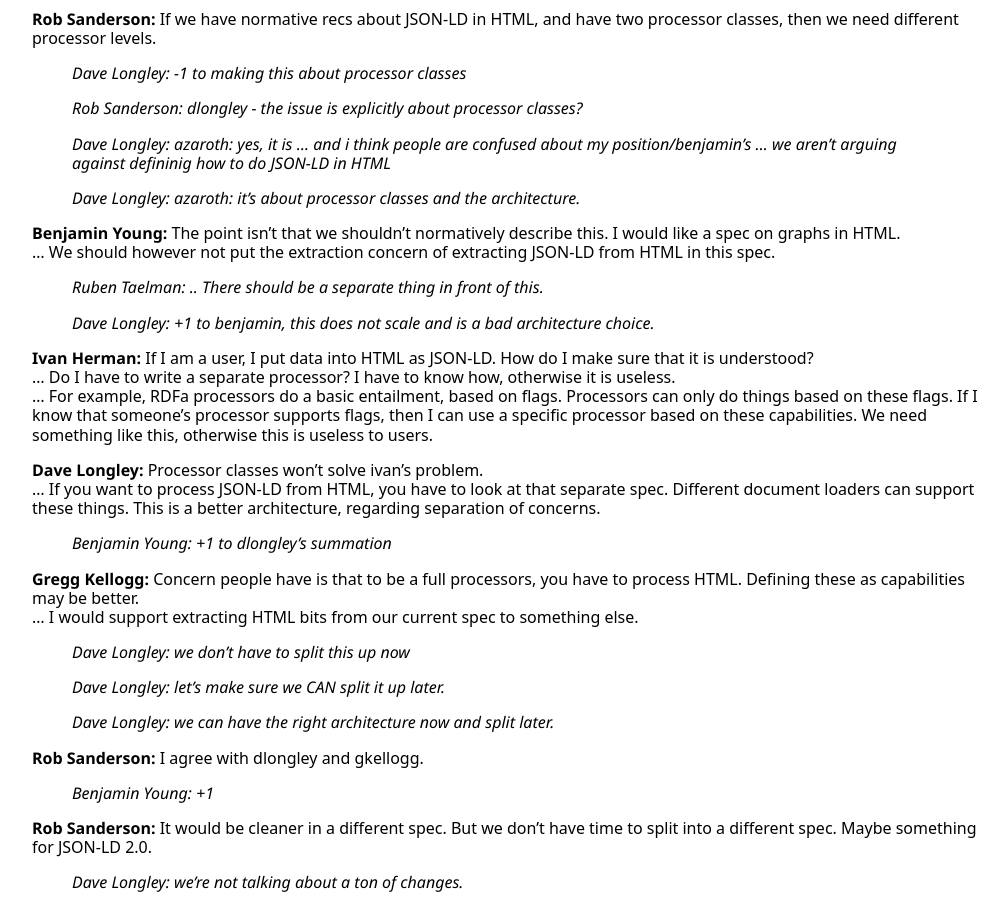
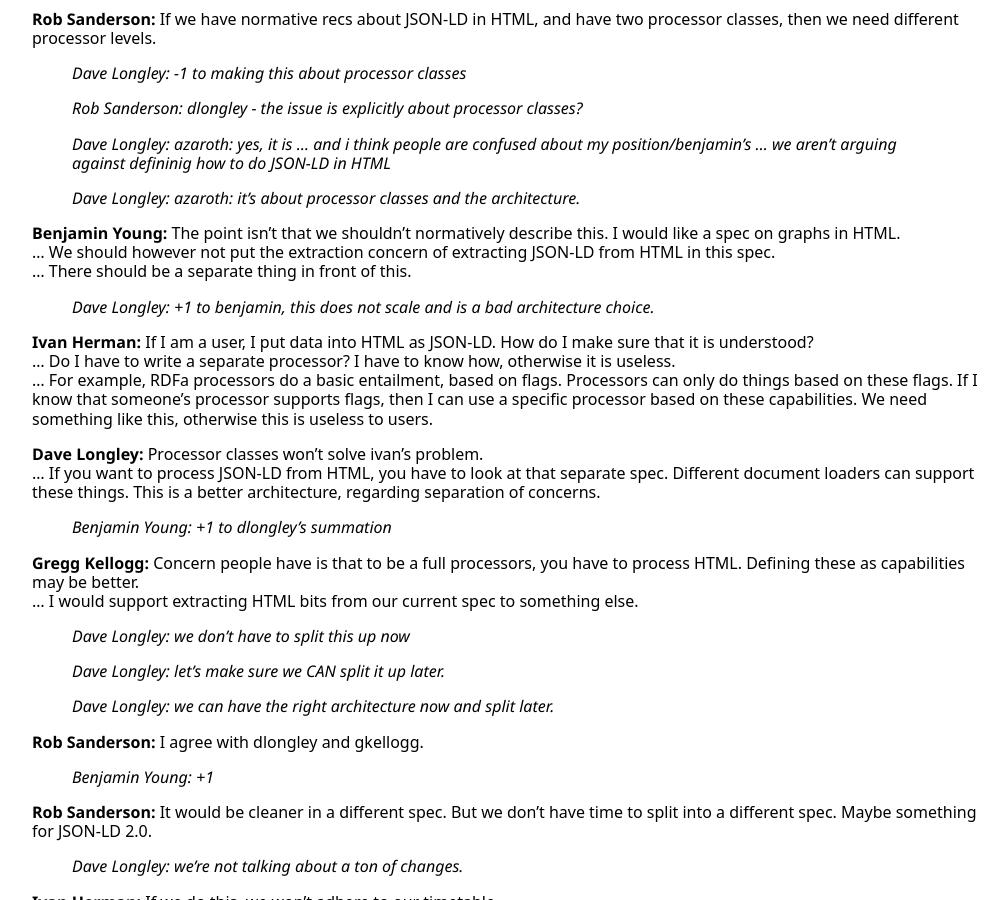
Before and after one commit to w3c/json-ld-wg, a Jekyll site: the page built from _minutes/2019-08-16-json-ld.md, in a window 1280 px wide and 900 px high, scrolled down 5614 px. Shown: the whole window, without its empty margins (256-1264 px from the left). Built offline with Jekyll 4.4.1, drawn with Linux system fonts in a browser that asks for light colours; some web fonts are replaced.

Commit message:
Fix typo during scribing on 2019-08-16

```diff
--- a/_minutes/2019-08-16-json-ld.md
+++ b/_minutes/2019-08-16-json-ld.md
@@ -361,8 +361,7 @@ See also the [Agenda](https://lists.w3.org/Archives/Public/public-json-ld-wg/201
 
 **Benjamin Young:** The point isn't that we shouldn't normatively describe this. I would like a spec on graphs in HTML.
 … We should however not put the extraction concern of extracting JSON-LD from HTML in this spec.
-
-> *Ruben Taelman:* .. There should be a separate thing in front of this.
+… There should be a separate thing in front of this.
 
 > *Dave Longley:* +1 to benjamin, this does not scale and is a bad architecture choice.
 
```
